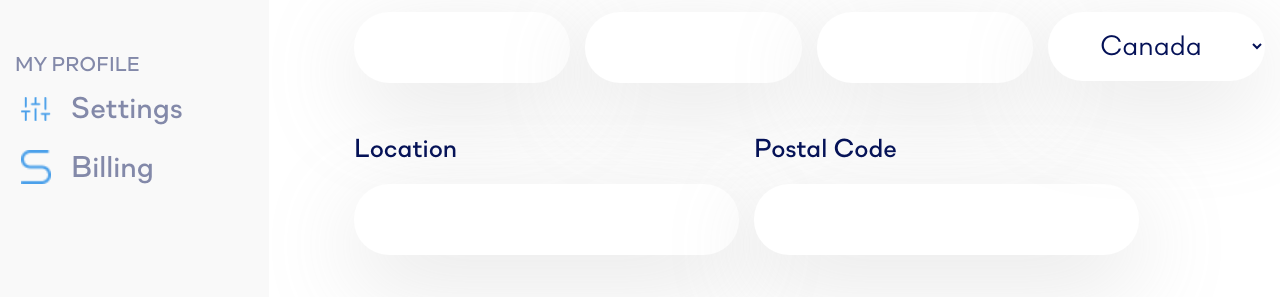
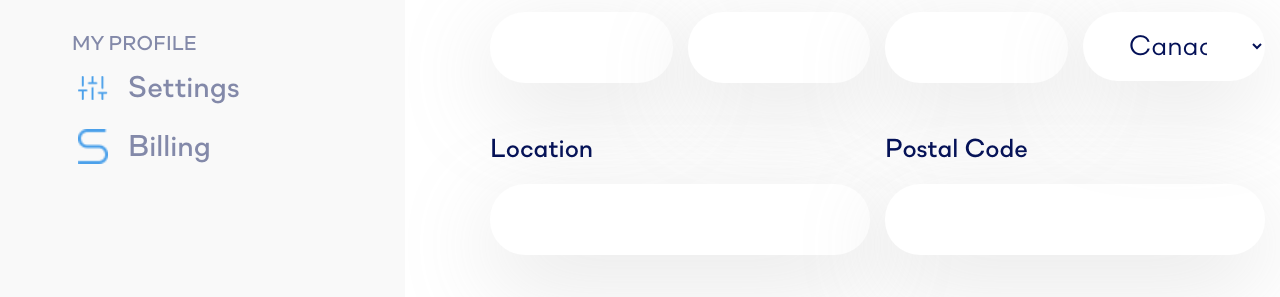
Before and after one commit to rcremin/dropdtemplating, a website: page index.html in a window 1280 px wide. Shown: the part 635-932 px from the top of the page. Drawn offline with Linux system fonts and the light colour scheme.

Commit message:
Added appropriate padding for full width on side bar

```diff
--- a/scss/breakpoints.scss
+++ b/scss/breakpoints.scss
@@ -6,7 +6,7 @@ $screen-md-min: 768px;
 $screen-lg-min: 992px;
 // Large tablets and desktops
 $screen-xl-min: 1200px;
-$screen-xxl-min: 1500px;
+$screen-xxl-min: 1920px;
 
 // Small devices
 @mixin sm {
--- a/scss/sidebar.scss
+++ b/scss/sidebar.scss
@@ -3,17 +3,22 @@
   transform: translateX(-100%);
   transition: all .5s ease;
 
+  @include md {
+
+  }
+
   @include lg {
+  }
+
+  @include xl {
     transform: translateX(0);
     position: relative;
     display: flex;
     flex-direction: column;
     justify-content: space-between;
-    width: 405px;
+    min-width: 405px;
     padding: 50px 15px 0 0;
     background-color: #f9f9f9;
-
-
 
     .logout {
       color: #061058;
@@ -27,7 +32,7 @@
       }
 
       li {
-        padding-left: 12px;
+        padding-left: 72px;
         margin-bottom: 24px;
         position: relative;
 
@@ -48,6 +53,10 @@
         }
       }
 
+      .dpd-nav__title h3 {
+        padding-left: 72px;
+      }
+
       a {
         font-size: 30px;
         line-height: 38px;
@@ -65,17 +74,13 @@
         padding-right: 20px;
       }
     }
-
   }
-
-  @include xl {
-
 
   &__logo {
     color: $color-secondary;
     font-size: 44px;
     line-height: 54px;
-      padding-left: 12px;
+    padding-left: 72px;
     padding-bottom: 60px;
     font-weight: 700;
     font-family: "SoinSansNeue", sans-serif;
@@ -84,25 +89,14 @@
   &__title {
     font-size: 20px;
     font-weight: 500;
-      padding-left: 12px;
+    padding-left: 72px;
     text-transform: uppercase;
     font-family: "SoinSansNeue", sans-serif;
   }
 
   width: 405px;
 
-    &__logo {
-      padding-left: 15px;
-    }
-
-    &__title {
-      padding-left: 15px;
-    }
-
   &__list {
-      li {
-        padding-left: 15px;
-      }
 
     a {
       // font-size: 18px;
@@ -110,4 +104,3 @@
     }
   }
 }
-}
```
Also changed, not shown: styles.css. Lines whose indentation alone changed are shown as unchanged.
